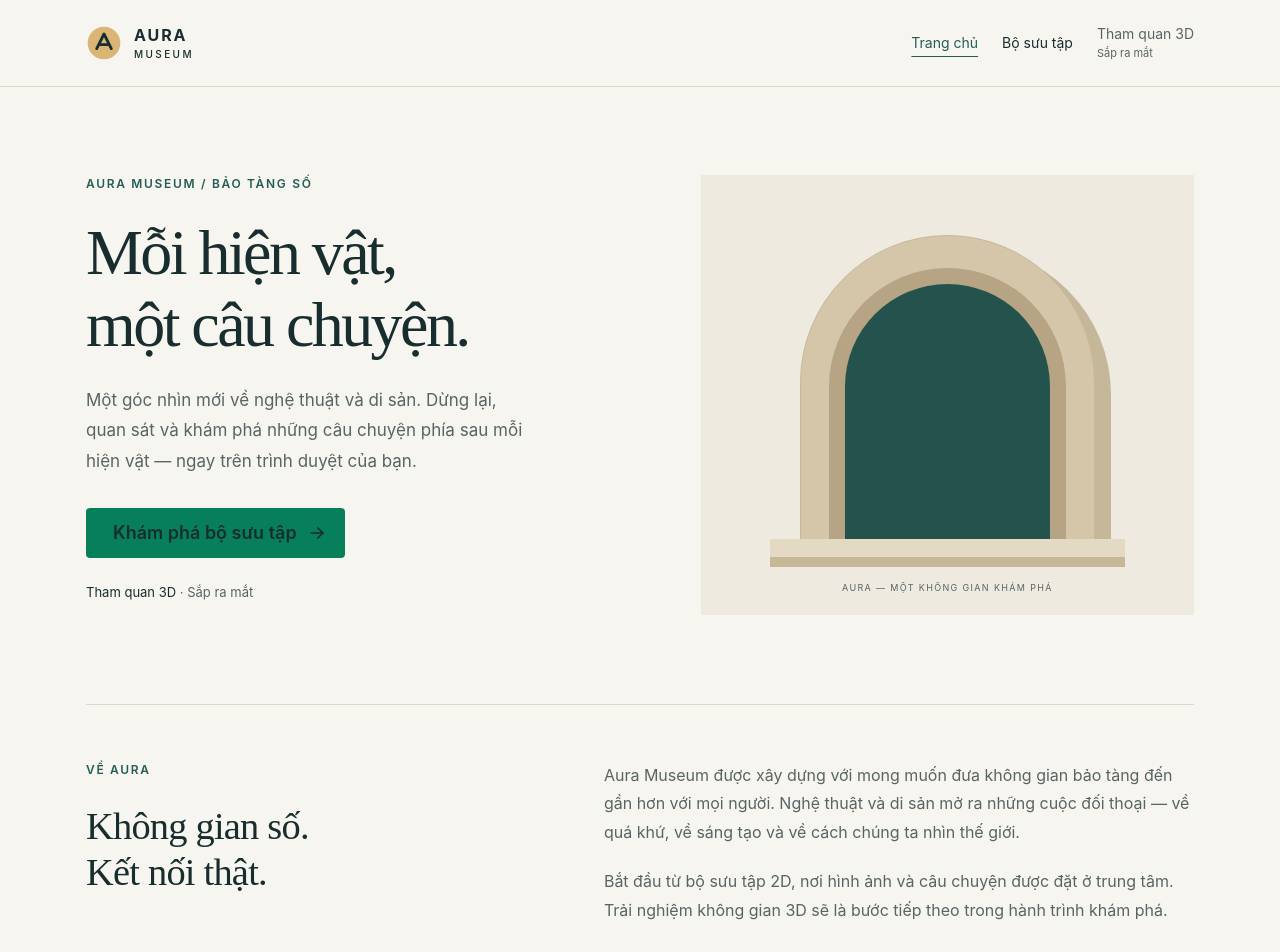
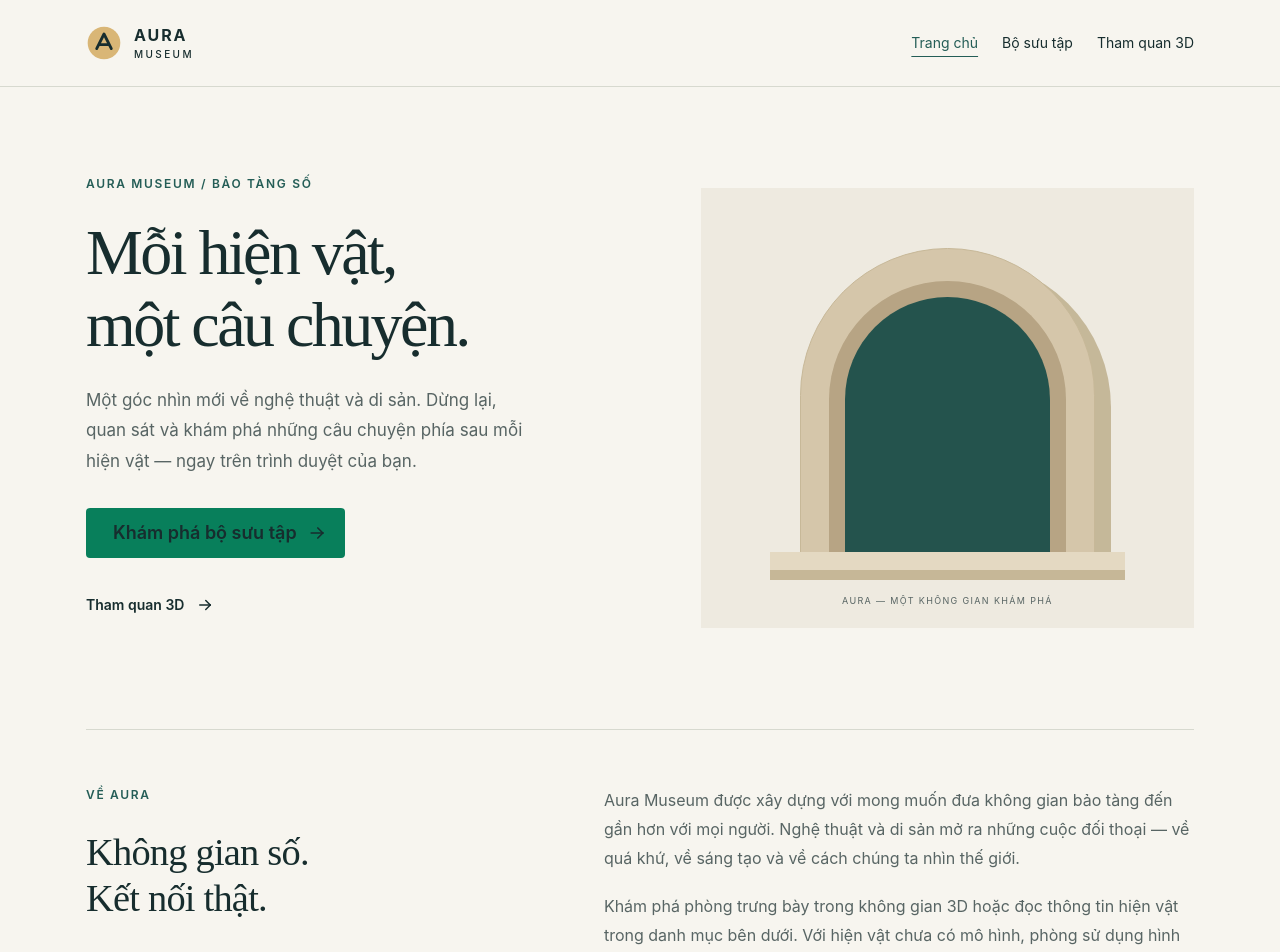
Before and after one commit to ailabs26/ailabs-museum, a React (Vite) app in the folder front-end/: page / in a window 1280 px wide. Shown: the top 952 px of the page. Built offline with nearby package versions, Linux system fonts and the light colour scheme; no server answers.

Commit message:
fix(home): enable navigation to available 3D tour

```diff
--- a/front-end/src/layouts/PublicLayout.module.css
+++ b/front-end/src/layouts/PublicLayout.module.css
@@ -31,8 +31,6 @@
 .navigation { display: flex; align-items: center; flex-wrap: wrap; gap: 24px; font-size: 14px; }
 .navLink { padding-block: 12px; }
 .navLink[aria-current='page'] { color: var(--public-accent); text-decoration: underline; text-underline-offset: 8px; }
-.comingSoon { color: var(--public-muted); }
-.comingSoon span { display: block; font-size: 11px; }
 .main { flex: 1; }
 .skipLink { position: fixed; top: 8px; left: 8px; z-index: 1000; padding: 12px 20px; background: var(--public-background); transform: translateY(-150%); }
 .skipLink:focus { transform: translateY(0); }
--- a/front-end/src/layouts/PublicLayout.tsx
+++ b/front-end/src/layouts/PublicLayout.tsx
@@ -17,7 +17,7 @@ export function PublicLayout() {
           <nav aria-label="Điều hướng chính" className={classes.navigation}>
             <NavLink to="/" end className={classes.navLink}>Trang chủ</NavLink>
             <NavLink to="/collection" className={classes.navLink}>Bộ sưu tập</NavLink>
-            <span className={classes.comingSoon}>Tham quan 3D <span>Sắp ra mắt</span></span>
+            <NavLink to="/tour" className={classes.navLink}>Tham quan 3D</NavLink>
           </nav>
         </Container>
       </header>
--- a/front-end/src/pages/client/HomePage.module.css
+++ b/front-end/src/pages/client/HomePage.module.css
@@ -4,7 +4,6 @@
 .title { font-family: 'Times New Roman', serif; font-size: clamp(2.5rem, 5vw, 4.5rem); font-weight: 400; line-height: 1.12; letter-spacing: -0.04em; }
 .introduction { max-width: 440px; color: var(--public-muted); font-size: 17px; line-height: 1.8; margin-block: 24px 32px; }
 .heroNote { color: var(--public-ink); font-size: 13px; margin-top: 24px; }
-.heroNote span { color: var(--public-muted); }
 .heroVisual { position: relative; min-height: 440px; background: var(--public-surface); overflow: hidden; display: flex; align-items: center; justify-content: center; }
 .arch { width: 60%; height: 320px; border-radius: 160px 160px 0 0; background: #d5c6aa; padding: 32px 28px 0; border: 1px solid #c7b898; box-shadow: 16px 12px 0 #c5b899; }
 .innerArch { height: 100%; border-radius: 140px 140px 0 0; background: #24534d; border: 16px solid #b7a484; border-bottom: 0; }
--- a/front-end/src/pages/client/HomePage.tsx
+++ b/front-end/src/pages/client/HomePage.tsx
@@ -20,7 +20,7 @@ export function HomePage() {
             rightSection={<IconArrowRight size={20} aria-hidden="true" />}>
             Khám phá bộ sưu tập
           </Button>
-          <p className={classes.heroNote}>Tham quan 3D <span>· Sắp ra mắt</span></p>
+          <p className={classes.heroNote}><Link to="/tour" className={classes.textLink}>Tham quan 3D <IconArrowRight size={18} aria-hidden="true" /></Link></p>
         </div>
         <div className={classes.heroVisual} aria-hidden="true">
           <div className={classes.arch}><div className={classes.innerArch} /></div>
@@ -37,8 +37,8 @@ export function HomePage() {
         <div className={classes.aboutContent}>
           <p>Aura Museum được xây dựng với mong muốn đưa không gian bảo tàng đến gần hơn với mọi người.
             Nghệ thuật và di sản mở ra những cuộc đối thoại — về quá khứ, về sáng tạo và về cách chúng ta nhìn thế giới.</p>
-          <p>Bắt đầu từ bộ sưu tập 2D, nơi hình ảnh và câu chuyện được đặt ở trung tâm.
-            Trải nghiệm không gian 3D sẽ là bước tiếp theo trong hành trình khám phá.</p>
+          <p>Khám phá phòng trưng bày trong không gian 3D hoặc đọc thông tin hiện vật
+            trong danh mục bên dưới. Với hiện vật chưa có mô hình, phòng sử dụng hình khối thay thế.</p>
           <Link to="/collection" className={classes.textLink}>Tìm hiểu bộ sưu tập <IconArrowRight size={18} aria-hidden="true" /></Link>
         </div>
       </section>
```
Also changed, not shown: 2 other files (tests, documents, lock files or other folders).
